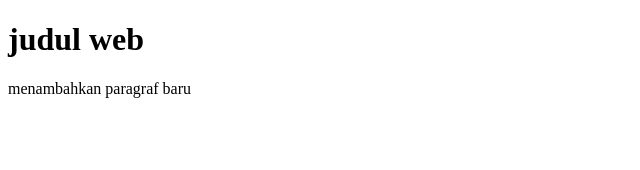
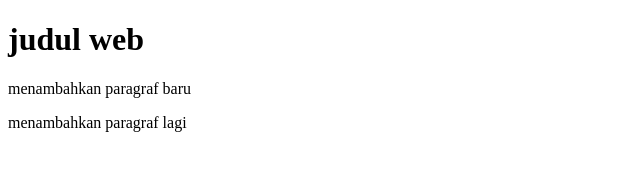
Before and after one commit to Zahro25/latihan-github, a plain HTML site: page index.html in a window 1280 px wide. Shown: the whole page, without its empty margins (0-640 px from the left). Drawn offline with Linux system fonts and the light colour scheme.

Commit message:
menambahkan paragraf lagi

```diff
--- a/index.html
+++ b/index.html
@@ -8,5 +8,6 @@
 <body>
     <h1>judul web</h1>
     <p>menambahkan paragraf baru</p>
+    <p>menambahkan paragraf lagi</p>
 </body>
 </html>
```
